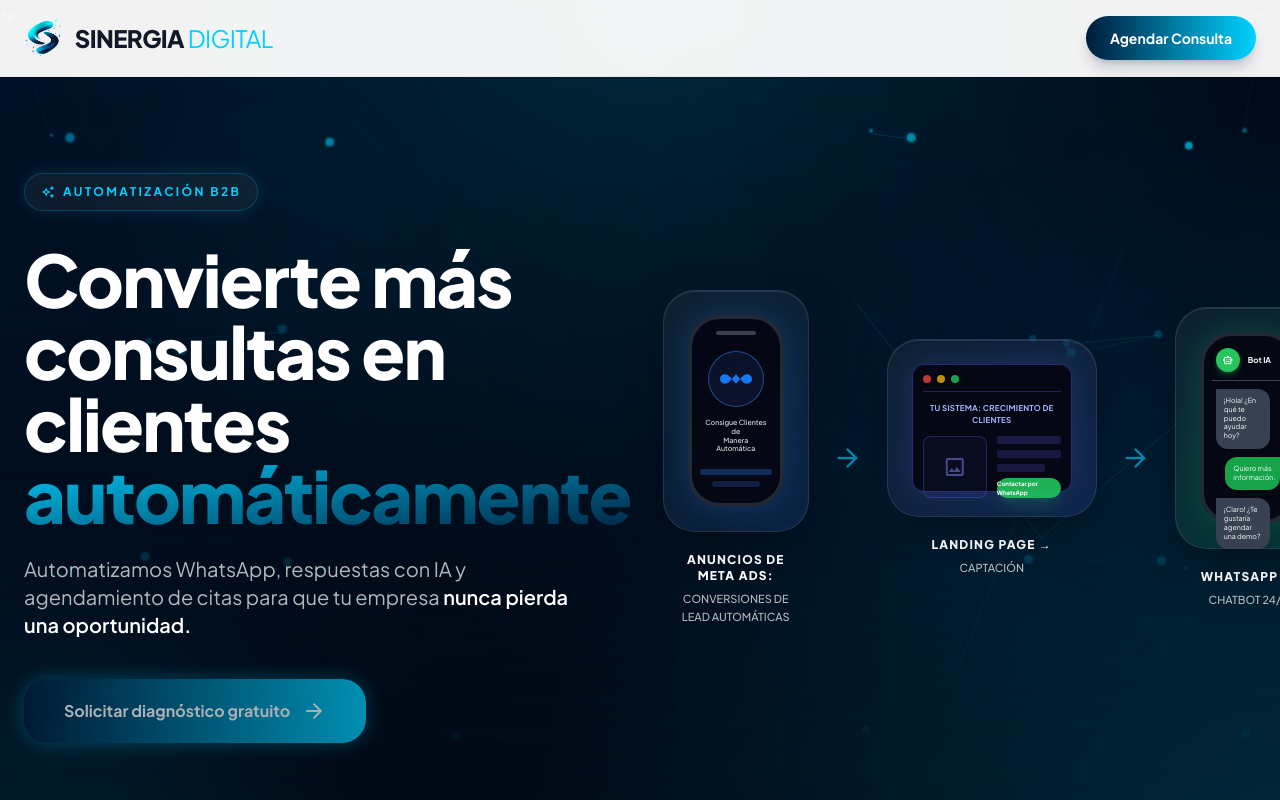
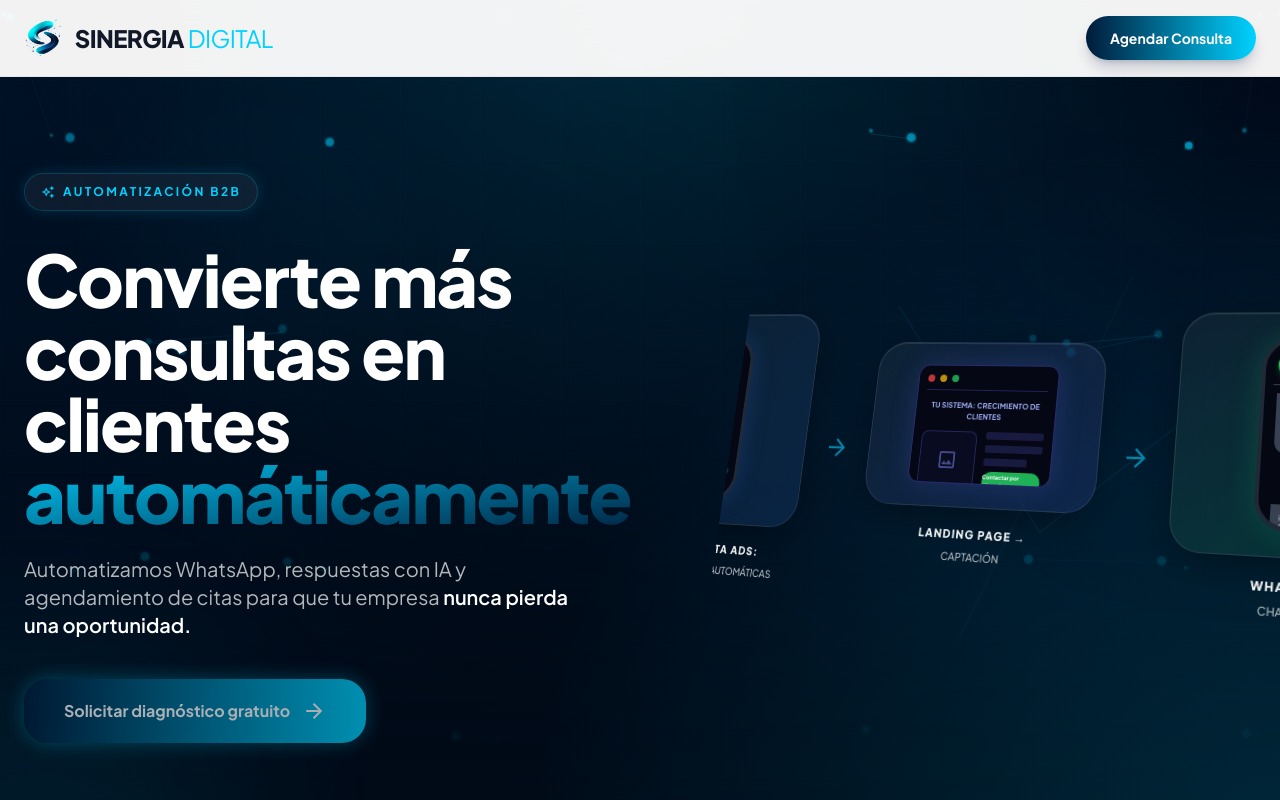
Before and after one commit to monetizarcuentas-max/Landing-AI-studio, a React (Vite) app: page / in a window 1280 px wide. Shown: the top 800 px of the page. Built offline with nearby package versions, Linux system fonts and the light colour scheme.

Commit message:
feat: Enhance contact form and hero animation
Adds new countries to the contact form and applies a subtle 3D rotation effect to the hero section's workflow animation for a more engaging visual. Also refactors the Facebook icon in the workflow animation for better clarity and compatibility.

```diff
--- a/components/ContactForm.tsx
+++ b/components/ContactForm.tsx
@@ -3,10 +3,13 @@ import React, { useState, useEffect } from 'react';
 
 const COUNTRIES = [
   { name: 'México', code: '+52', placeholder: '55 1234 5678' },
+  { name: 'Estados Unidos', code: '+1', placeholder: '202 555 0123' },
   { name: 'España', code: '+34', placeholder: '612 345 678' },
   { name: 'Colombia', code: '+57', placeholder: '300 123 4567' },
+  { name: 'Perú', code: '+51', placeholder: '912 345 678' },
   { name: 'Argentina', code: '+54', placeholder: '9 11 1234 5678', hint: 'Sin 0 ni 15. Formato: 9 + cod. area + numero' },
   { name: 'Chile', code: '+56', placeholder: '9 1234 5678' },
+  { name: 'Ecuador', code: '+593', placeholder: '9 1234 5678' },
 ];
 
 const ContactForm: React.FC = () => {
@@ -85,7 +88,7 @@ const ContactForm: React.FC = () => {
                                 <option key={c.name} className="bg-dark" value={c.name}>{c.name}</option>
                             ))}
                         </select>
-                        <span className="material-symbols-outlined absolute right-4 top-1/2 -translate-y-1/2 pointer-events-none text-white/30">expand_more</span>
+                        <span className="material-symbols-outlined absolute right-4 top-1/2 -translate-y-1/2 pointer-events-none text-primary">expand_more</span>
                     </div>
                 </div>
             </div>
@@ -122,7 +125,7 @@ const ContactForm: React.FC = () => {
                         <option className="bg-dark">Plan Completo</option>
                         <option className="bg-dark">No estoy seguro, necesito asesoría</option>
                     </select>
-                    <span className="material-symbols-outlined absolute right-4 top-1/2 -translate-y-1/2 pointer-events-none text-white/30">expand_more</span>
+                    <span className="material-symbols-outlined absolute right-4 top-1/2 -translate-y-1/2 pointer-events-none text-primary">expand_more</span>
                 </div>
             </div>
 
--- a/components/Hero.tsx
+++ b/components/Hero.tsx
@@ -40,8 +40,8 @@ const Hero: React.FC = () => {
         </div>
 
         {/* Hero Visual Element - Animated Workflow */}
-        <div className="w-full lg:flex-1 relative mt-16 lg:mt-0">
-          <div className="relative w-full flex items-center justify-center">
+        <div className="w-full lg:flex-1 relative mt-16 lg:mt-0 perspective-1000">
+          <div className="relative w-full flex items-center justify-center transition-transform duration-700 lg:hover:rotate-y-[-5deg] lg:hover:rotate-x-[2deg] max-lg:!transform-none" style={{ transform: 'rotateY(-15deg) rotateX(10deg) rotateZ(2deg)' }}>
             <WorkflowAnimation />
           </div>
         </div>
--- a/components/WorkflowAnimation.tsx
+++ b/components/WorkflowAnimation.tsx
@@ -7,11 +7,11 @@ const steps = [
     title: 'ANUNCIOS DE META ADS:',
     subtitle: 'CONVERSIONES DE LEAD AUTOMÁTICAS',
     icon: (
-      <div className="relative w-24 h-48 bg-dark/90 rounded-[2rem] border-4 border-gray-800 flex flex-col items-center p-2 shadow-[0_0_30px_rgba(59,130,246,0.2)]">
+      <div className="relative w-24 h-48 bg-dark/90 rounded-[2rem] border-4 border-gray-800 flex flex-col items-center p-2 shadow-[0_0_30px_rgba(59,130,246,0.2)] overflow-hidden">
         <div className="w-10 h-1 bg-gray-700 rounded-full mb-4 mt-1"></div>
         <div className="w-14 h-14 rounded-full border border-blue-500/50 flex items-center justify-center mb-3 relative bg-blue-500/10">
-          <svg viewBox="0 0 24 24" fill="#1877F2" className="w-8 h-8">
-            <path d="M20.5 8.5c-1.4 0-2.7.6-3.7 1.7L12 15.5l-4.8-5.3C6.2 9.1 4.9 8.5 3.5 8.5 1.6 8.5 0 10.1 0 12s1.6 3.5 3.5 3.5c1.4 0 2.7-.6 3.7-1.7L12 8.5l4.8 5.3c1 1.1 2.3 1.7 3.7 1.7 1.9 0 3.5-1.6 3.5-3.5s-1.6-3.5-3.5-3.5z"/>
+          <svg viewBox="0 0 300 200" fill="#1877F2" className="w-10 h-10">
+            <path d="M280.9,78.2c-15.5-22.3-40.4-35.3-67.6-35.3c-29.3,0-55.9,15.1-71.1,39.9c-15.2-24.8-41.8-39.9-71.1-39.9 C43.9,42.9,19,55.9,3.5,78.2C-0.8,84.4-1.2,92.5,2.6,99.1c3.8,6.6,10.9,10.7,18.5,10.7h0.1c8.3,0,15.8-4.3,20-11.4 c9.3-15.8,26.1-25.5,44.5-25.5c18.4,0,35.2,9.7,44.5,25.5c4.2,7.1,11.7,11.4,20,11.4h0.1c8.3,0,15.8-4.3,20-11.4 c9.3-15.8,26.1-25.5,44.5-25.5c18.4,0,35.2,9.7,44.5,25.5c4.2,7.1,11.7,11.4,20,11.4h0.1c7.6,0,14.7-4.1,18.5-10.7 C285.6,92.5,285.2,84.4,280.9,78.2z"/>
           </svg>
         </div>
         <div className="text-[7px] text-center text-white/90 font-medium leading-tight px-1">
@@ -30,7 +30,7 @@ const steps = [
     title: 'LANDING PAGE →',
     subtitle: 'CAPTACIÓN',
     icon: (
-      <div className="relative w-40 h-32 bg-dark/90 rounded-xl border border-indigo-500/40 flex flex-col p-2.5 shadow-[0_0_30px_rgba(99,102,241,0.2)]">
+      <div className="relative w-40 h-32 bg-dark/90 rounded-xl border border-indigo-500/40 flex flex-col p-2.5 shadow-[0_0_30px_rgba(99,102,241,0.2)] overflow-hidden">
         <div className="flex gap-1.5 mb-2.5 border-b border-indigo-500/30 pb-2">
           <div className="w-2 h-2 rounded-full bg-red-500/80"></div>
           <div className="w-2 h-2 rounded-full bg-yellow-500/80"></div>
@@ -59,7 +59,7 @@ const steps = [
     title: 'WHATSAPP →',
     subtitle: 'CHATBOT 24/7',
     icon: (
-      <div className="relative w-24 h-48 bg-dark/90 rounded-[2rem] border-4 border-gray-800 flex flex-col p-2 shadow-[0_0_30px_rgba(34,197,94,0.2)]">
+      <div className="relative w-24 h-48 bg-dark/90 rounded-[2rem] border-4 border-gray-800 flex flex-col p-2 shadow-[0_0_30px_rgba(34,197,94,0.2)] overflow-hidden">
         <div className="flex items-center gap-2 border-b border-gray-700 pb-2 mb-2 mt-1 px-1">
           <div className="w-6 h-6 rounded-full bg-green-500 flex items-center justify-center shadow-md shadow-green-500/30">
             <span className="material-symbols-outlined text-white text-[12px]">smart_toy</span>
@@ -133,7 +133,11 @@ const getArrowAnimation = (i: number) => {
 
 const WorkflowAnimation: React.FC = () => {
   return (
-    <div className="relative w-full max-w-6xl mx-auto flex flex-col lg:flex-row items-center justify-center gap-4 lg:gap-6 py-10">
+    <div className="relative w-full max-w-6xl mx-auto flex flex-row items-center justify-start lg:justify-center gap-4 lg:gap-6 py-10 overflow-x-auto snap-x snap-mandatory px-6 lg:px-0" style={{ scrollbarWidth: 'none', msOverflowStyle: 'none' }}>
+      <style>{`
+        .hide-scrollbar::-webkit-scrollbar { display: none; }
+      `}</style>
+
       {/* Background Network */}
       <div className="absolute inset-0 opacity-30 pointer-events-none overflow-hidden">
         <svg width="100%" height="100%" xmlns="http://www.w3.org/2000/svg" className="absolute top-1/2 left-1/2 -translate-x-1/2 -translate-y-1/2 min-w-[800px] min-h-[800px]">
@@ -159,7 +163,7 @@ const WorkflowAnimation: React.FC = () => {
       {steps.map((step, i) => (
         <React.Fragment key={step.id}>
           <motion.div
-            className="flex flex-col items-center z-10 w-full max-w-[280px] lg:max-w-[220px] xl:max-w-[260px]"
+            className="flex flex-col items-center z-10 min-w-[260px] lg:min-w-0 w-full lg:max-w-[220px] xl:max-w-[260px] snap-center shrink-0"
             animate={getStepAnimation(i)}
             transition={{ duration: T, repeat: Infinity, ease: "easeOut" }}
           >
@@ -184,20 +188,11 @@ const WorkflowAnimation: React.FC = () => {
           {/* Arrow connecting steps */}
           {i < steps.length - 1 && (
             <motion.div
-              className="hidden lg:flex items-center justify-center text-accent/60 z-0"
+              className="flex items-center justify-center text-accent/60 z-0 shrink-0"
               animate={getArrowAnimation(i)}
               transition={{ duration: T, repeat: Infinity, ease: "easeOut" }}
             >
               <span className="material-symbols-outlined text-3xl">arrow_forward</span>
-            </motion.div>
-          )}
-          {i < steps.length - 1 && (
-            <motion.div
-              className="flex lg:hidden items-center justify-center text-accent/60 z-0 my-2"
-              animate={getArrowAnimation(i)}
-              transition={{ duration: T, repeat: Infinity, ease: "easeOut" }}
-            >
-              <span className="material-symbols-outlined text-3xl">arrow_downward</span>
             </motion.div>
           )}
         </React.Fragment>
```
